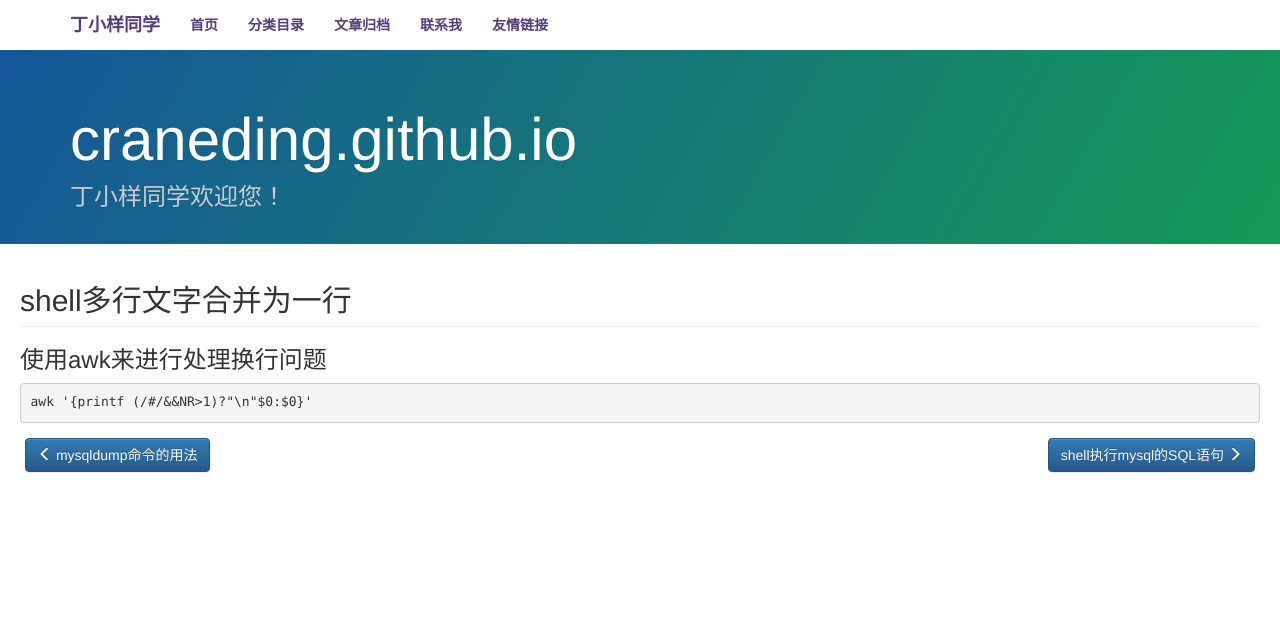
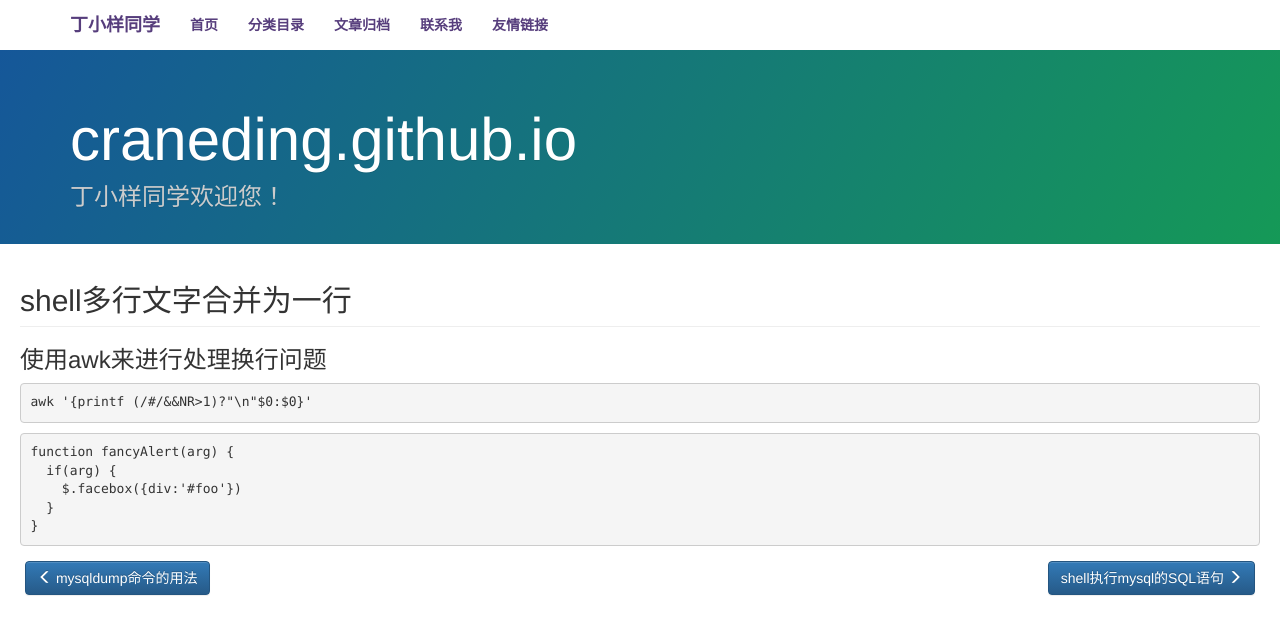
Before and after one commit to chihuan/craneding.github.io, a Jekyll site: the page built from _posts/blogs/2014-12-31-shell.md, in a window 1280 px wide. Shown: the top 635 px of the page. Built offline with Jekyll 4.4.1, drawn with Linux system fonts in a browser that asks for light colours; nearby versions of some CDN libraries; Markdown is read by kramdown in place of the engine named in the settings; comment, search, counter and statistics services are not loaded.

Commit message:
Update 2014-12-31-shell.md

````diff
--- a/_posts/blogs/2014-12-31-shell.md
+++ b/_posts/blogs/2014-12-31-shell.md
@@ -8,3 +8,11 @@ description: 学会shell更多的命令，对你的帮助很很大。
 ### 使用awk来进行处理换行问题
 
     awk '{printf (/#/&&NR>1)?"\n"$0:$0}'
+
+```javascript
+function fancyAlert(arg) {
+  if(arg) {
+    $.facebox({div:'#foo'})
+  }
+}
+```
````
